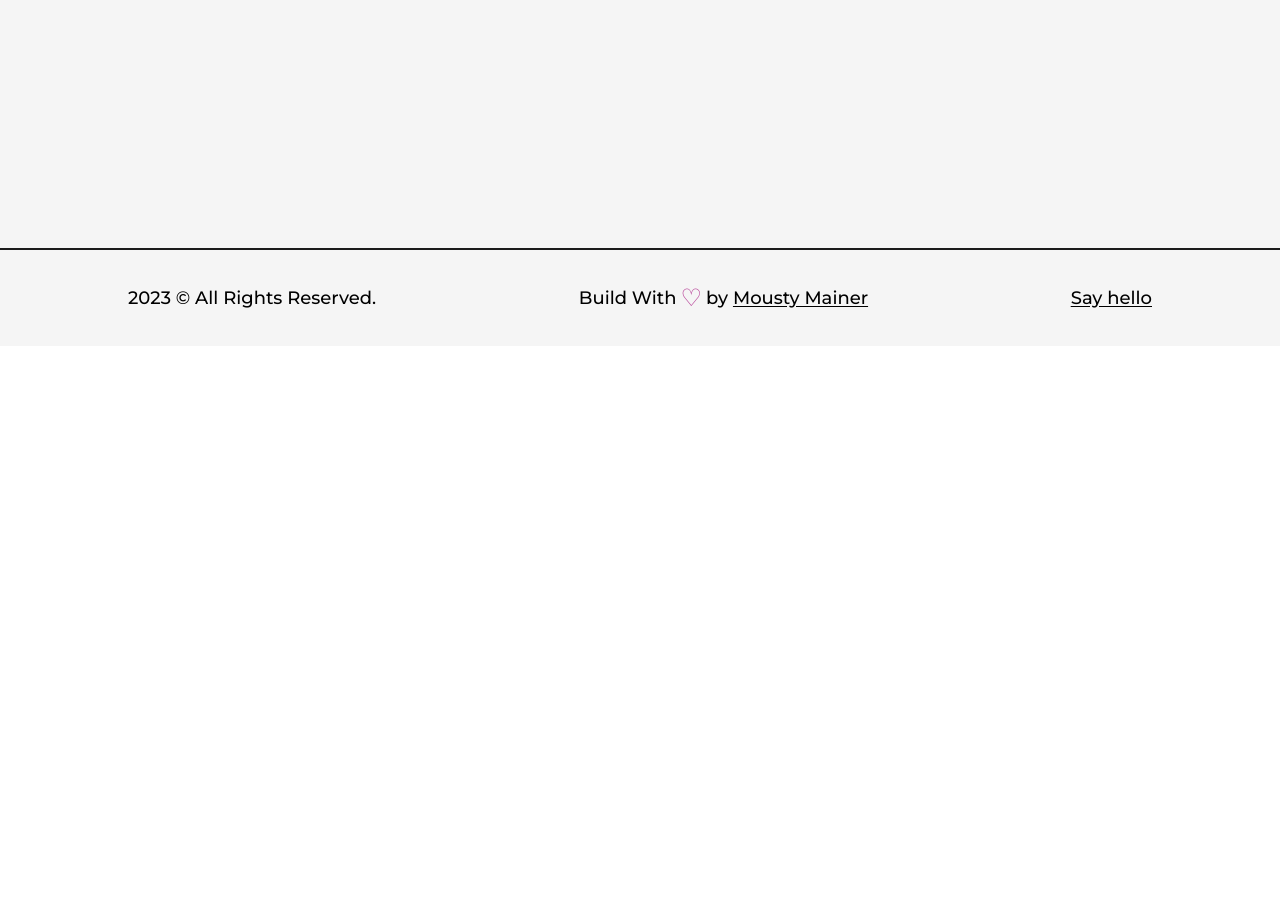
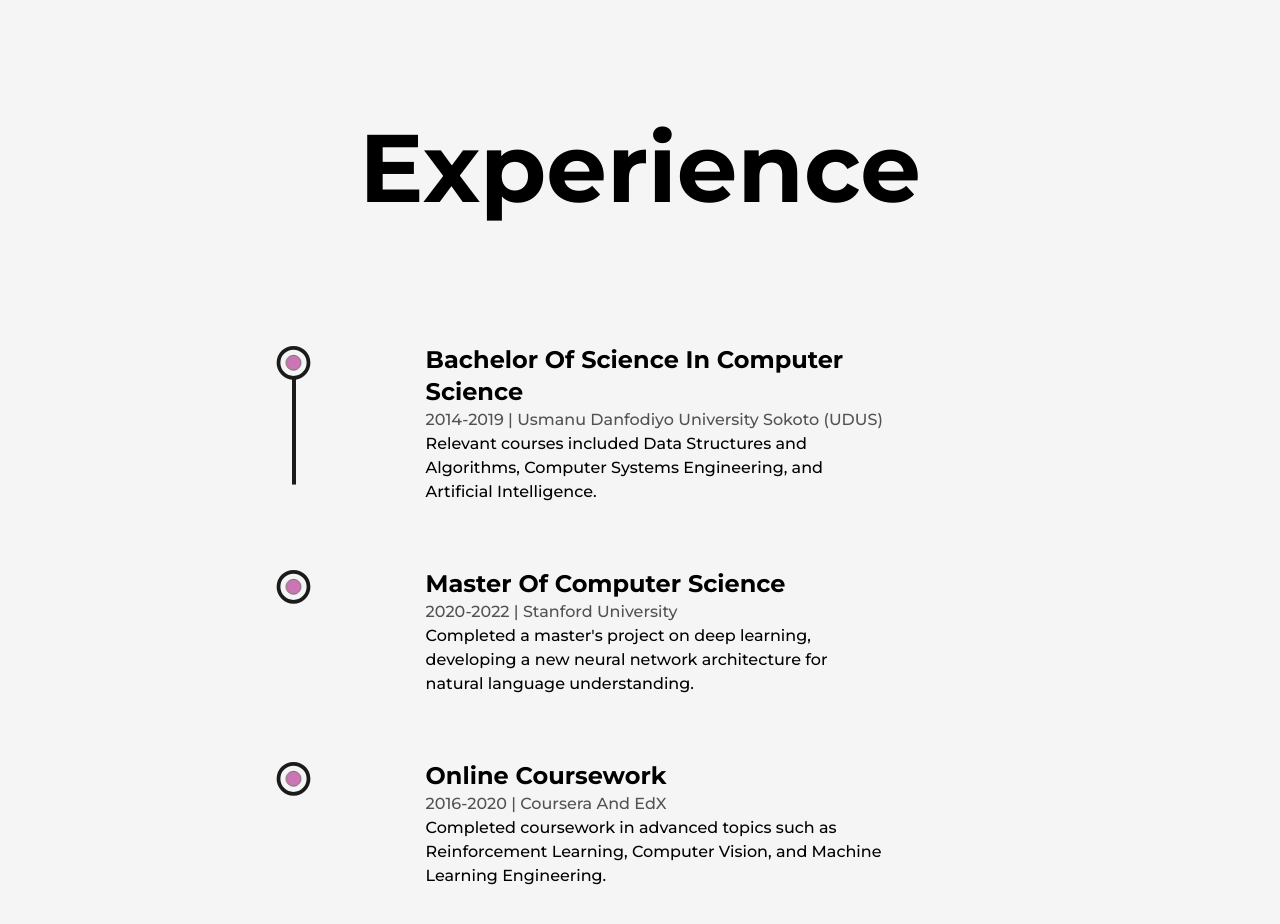
Before and after one commit to mainerprenuer/portfolio_v2, a Next.js app: page /about in a window 1280 px wide. Shown: the part 3500-4424 px from the top of the page. Before the commit the page ends 3846 px from the top, so only its background shows below. Built offline with nearby package versions, Linux system fonts and the light colour scheme.

Commit message:
working on education section

```diff
--- /dev/null
+++ b/src/components/Education.js
@@ -0,0 +1,75 @@
+import React, { useRef } from 'react'
+import { useScroll, motion } from 'framer-motion'
+import LiIcon from './LiIcon'
+
+
+const Details = ({ type, time, place, info }) => {
+        const ref = useRef(null);
+    return <li ref={ref} className='my-8 first:mt-0 last:mb-0 w-[60%] mx-auto flex flex-col items-center justify-between'>
+
+        <LiIcon reference={ref}/>
+        <motion.div
+        initial={{y:50}}
+        whileInView={{y:0}}
+        transition={{duration:0.5, type:"spring"}}
+        >
+            <h3 className='capitalize font-bold text-2xl'>{type}
+            </h3>
+            <span className='capitalize font-medium text-dark/75'>
+                {time} | {place}
+            </span>
+            <p className='font-medium w-full'>
+                {info}
+            </p>
+        </motion.div>
+    </li>
+}
+
+const Education = () => {
+    const ref = useRef (null);
+    const {scrollYProgress} = useScroll(
+        {
+            target: ref,
+            offset: ["start end", "center start"]
+        }
+    )
+  return (
+    <div className='my-64'>
+        <h2 className='font-bold text-8xl mb-32 w-full text-center'>Experience</h2>
+
+        <div ref={ref} className='w-[75%] mx-auto relative'>
+
+<motion.div
+    style={{scaleY: scrollYProgress}}
+    className='absolute left-9 top-8 w-[4px] h-full bg-dark origin-top'/>
+
+            <ul className='w-full flex flex-col items-start justify-between ml-4'>
+                <Details
+                    type="Bachelor Of Science In Computer Science"
+                    time="2014-2019"
+                    place="Usmanu Danfodiyo University Sokoto (UDUS)"
+                    info="Relevant courses included Data Structures and Algorithms, Computer Systems Engineering, and Artificial
+                    Intelligence."
+                />
+                <Details
+                    type="Master Of Computer Science"
+                    time="2020-2022"
+                    place="Stanford University"
+                    info="Completed a master's project on deep learning, developing a new neural network architecture for natural
+                    language understanding."
+                />
+                <Details
+                    type="Online Coursework"
+                    time="2016-2020"
+                    place="Coursera And EdX"
+                    info="Completed coursework in advanced topics such as Reinforcement Learning, Computer Vision, and Machine
+                    Learning Engineering."
+                />
+
+            </ul>
+        </div>
+    </div>
+  )
+}
+
+export default Education
--- a/src/pages/about.js
+++ b/src/pages/about.js
@@ -7,6 +7,7 @@ import Image from 'next/image';
 import { useInView, useMotionValue, useSpring } from 'framer-motion';
 import Skills from '@/components/Skills';
 import Experience from '@/components/Experience';
+import Education from '@/components/Education';
 
 
 const AnimatedNumbers = ({value}) => {
@@ -98,6 +99,7 @@ const about = () => {
         </div>
         <Skills />
         <Experience />
+        <Education />
         </Layout>
       </main>
     </>
```
